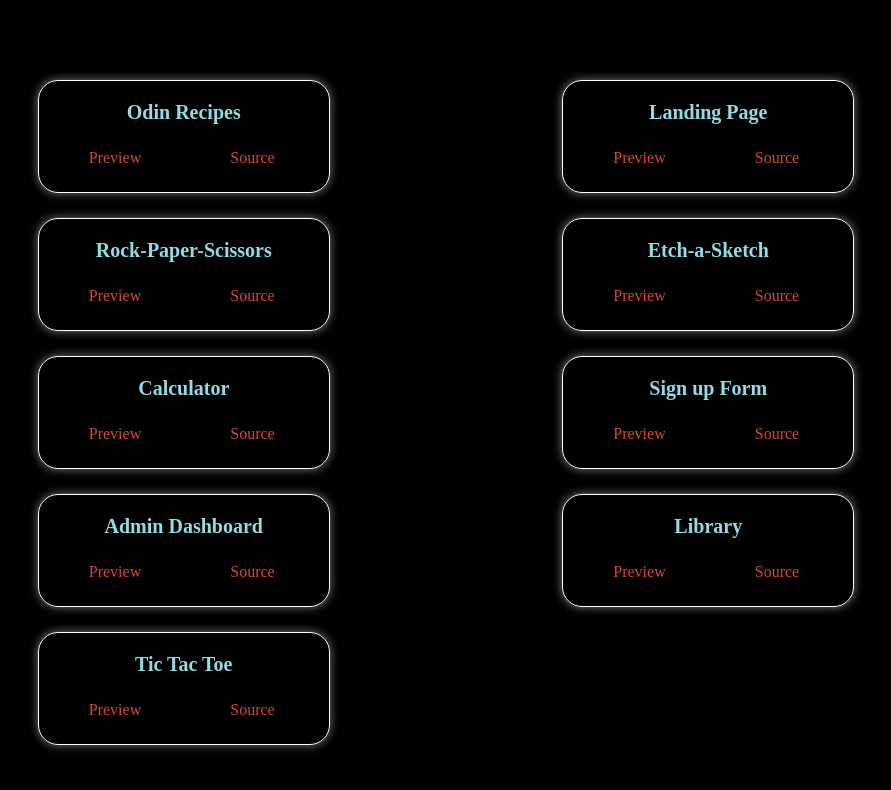
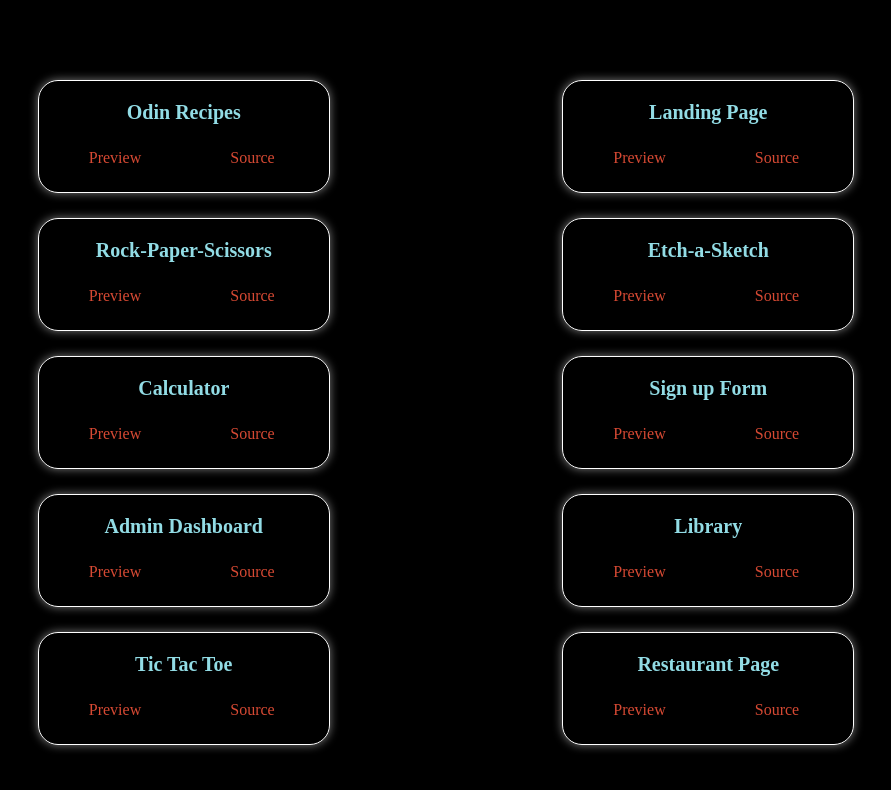
Before and after one commit to N3mEee/n3meee.github.io, a plain HTML site: page index.html in a window 1280 px wide. Shown: the whole page, without its empty margins (194-1085 px from the left). Drawn offline with Linux system fonts and the light colour scheme.

Commit message:
Add Restaurant Page Project

```diff
--- a/index.html
+++ b/index.html
@@ -14,47 +14,52 @@
                 <li>
                     <a href="https://n3meee.github.io/odin-recipes/">Odin Recipes</a>
                     <a href="https://n3meee.github.io/odin-recipes/">Preview</a>
-                    <a href="https://github.com/N3mEee/odin-recipes">Source</a>
+                    <a href="https://github.com/N3mEee/odin-recipes/">Source</a>
                 </li>
                 <li>
                     <a href="https://n3meee.github.io/Landing-Page/">Landing Page</a>
                     <a href="https://n3meee.github.io/Landing-Page/">Preview</a>
-                    <a href="https://github.com/N3mEee/Landing-Page">Source</a>
+                    <a href="https://github.com/N3mEee/Landing-Page/">Source</a>
                 </li>
                 <li>
                     <a href="https://n3meee.github.io/Rock-Paper-Scissors/">Rock-Paper-Scissors</a>
                     <a href="https://n3meee.github.io/Rock-Paper-Scissors/">Preview</a>
-                    <a href="https://github.com/N3mEee/Rock-Paper-Scissors">Source</a>
+                    <a href="https://github.com/N3mEee/Rock-Paper-Scissors/">Source</a>
                 </li>
                 <li>
                     <a href="https://n3meee.github.io/Etch-a-Sketch/">Etch-a-Sketch</a>
                     <a href="https://n3meee.github.io/Etch-a-Sketch/">Preview</a>
-                    <a href="https://github.com/N3mEee/Etch-a-Sketch">Source</a>
+                    <a href="https://github.com/N3mEee/Etch-a-Sketch/">Source</a>
                 </li>
                 <li>
-                    <a href="https://n3meee.github.io/Calculator">Calculator</a>
-                    <a href="https://n3meee.github.io/Calculator">Preview</a>
-                    <a href="https://github.com/N3mEee/Calculator">Source</a>
+                    <a href="https://n3meee.github.io/Calculator/">Calculator</a>
+                    <a href="https://n3meee.github.io/Calculator/">Preview</a>
+                    <a href="https://github.com/N3mEee/Calculator/">Source</a>
                 </li>
                 <li>
                     <a href="https://n3meee.github.io/Sign-up-Form/">Sign up Form</a>
                     <a href="https://n3meee.github.io/Sign-up-Form/">Preview</a>
-                    <a href="https://github.com/N3mEee/Sign-up-Form">Source</a>
+                    <a href="https://github.com/N3mEee/Sign-up-Form/">Source</a>
                 </li>
                 <li>
                     <a href="https://n3meee.github.io/Admin-Dashboard/">Admin Dashboard</a>
                     <a href="https://n3meee.github.io/Admin-Dashboard/">Preview</a>
-                    <a href="https://github.com/N3mEee/Admin-Dashboard">Source</a>
+                    <a href="https://github.com/N3mEee/Admin-Dashboard/">Source</a>
                 </li>
                 <li>
                     <a href="https://n3meee.github.io/Library/">Library</a>
                     <a href="https://n3meee.github.io/Library/">Preview</a>
-                    <a href="https://github.com/N3mEee/Library">Source</a>
+                    <a href="https://github.com/N3mEee/Library/">Source</a>
                 </li>
                 <li>
                     <a href="https://n3meee.github.io/Tic-Tac-Toe/">Tic Tac Toe</a>
                     <a href="https://n3meee.github.io/Tic-Tac-Toe/">Preview</a>
-                    <a href="https://github.com/N3mEee/Tic-Tac-Toe">Source</a>
+                    <a href="https://github.com/N3mEee/Tic-Tac-Toe/">Source</a>
+                </li>
+                <li>
+                    <a href="https://github.com/N3mEee/Restaurant-Page/">Restaurant Page</a>
+                    <a href="https://n3meee.github.io/Restaurant-Page/">Preview</a>
+                    <a href="https://github.com/N3mEee/Restaurant-Page/">Source</a>
                 </li>
             </ul>
         </main>
```
